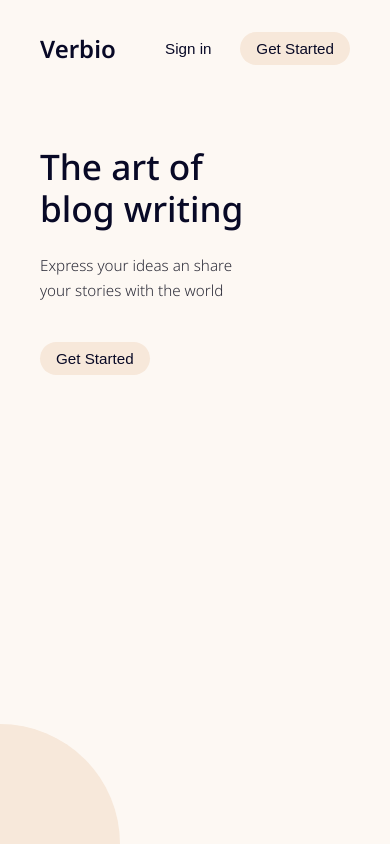
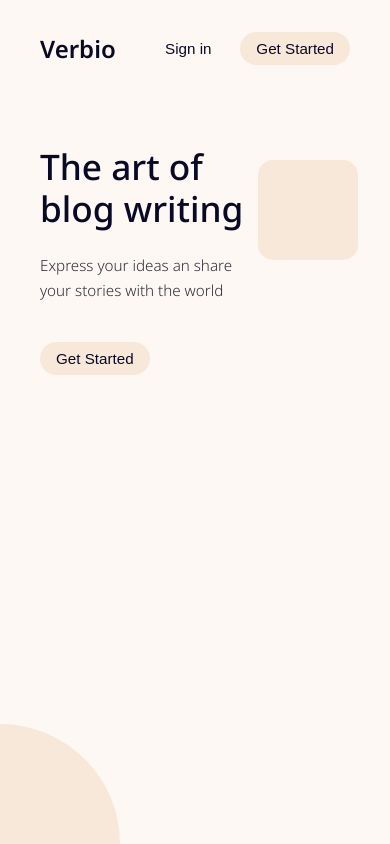
Before and after one commit to alanreji2004/verbio, a React (Vite) app in the folder frontend/: page / in a window 390 px wide. Built offline with nearby package versions, Linux system fonts and the light colour scheme.

Commit message:
square test

```diff
--- a/frontend/src/components/Landing/Landing.jsx
+++ b/frontend/src/components/Landing/Landing.jsx
@@ -22,6 +22,7 @@ const Landing = () => {
           <button className={styles.getStarted}>Get Started</button>
         </div>
         <div className={styles.semiCircle}></div>
+        <div className={styles.notes}></div>
       </div>
     </div>
   )
--- a/frontend/src/components/Landing/Landing.module.css
+++ b/frontend/src/components/Landing/Landing.module.css
@@ -142,3 +142,27 @@ body {
     border-top-right-radius: 120px;
     background-color: #f7e8da;
 }
+.notes{
+    position:absolute;
+    width: 120px;
+    height: 120px;
+    right: 6.4rem;
+    border-radius: 15px;
+    background-color: #f7e8da;
+}
+@media screen and (max-width: 768px) {
+    .notes{
+        right: 2rem;
+        top: 10rem;
+        width: 100px;
+        height: 100px;
+    }
+}
+@media screen and (max-width: 480px) {
+    .notes{
+        right: 2rem;
+        top: 10rem;
+        width: 100px;
+        height: 100px;
+    }
+}
```
